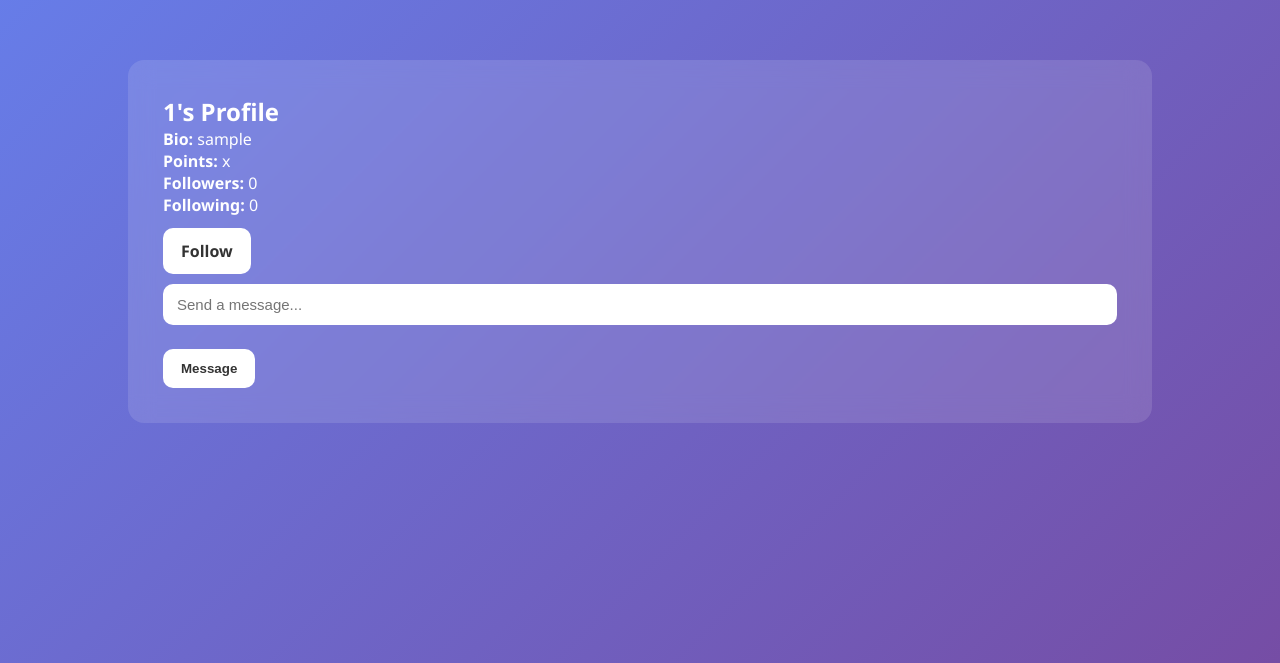
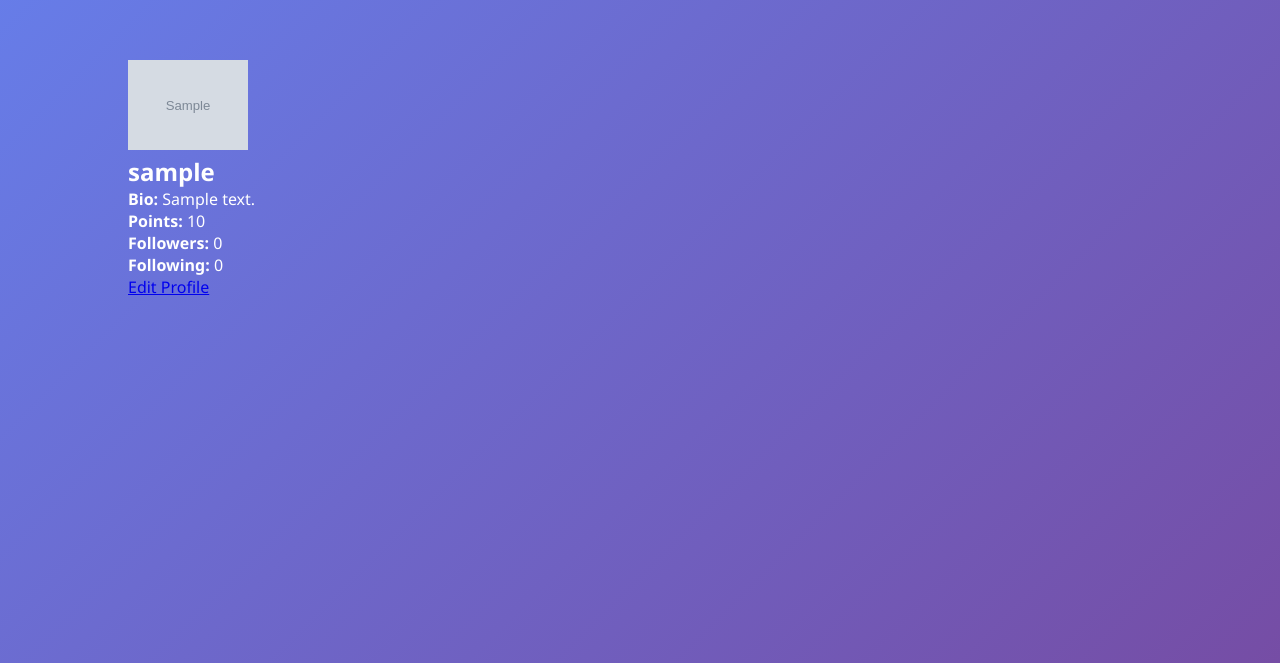
Before and after one commit to yashaswini-nalavala/Echovault-resilience-network, a Flask app: page /profile/1 in a window 1280 px wide. Shown: the part 58-721 px from the top of the page. Run offline with Flask 3, Linux system fonts and the light colour scheme; the visitor is signed in with stand-in values (Sample User, id 1); tables that the repository leaves empty hold one stand-in row (values such as "Sample post"); grey boxes marked "Sample" are stand-in pictures.

Commit message:
Refactor profile template for improved layout

```diff
--- a/templates/profile.html
+++ b/templates/profile.html
@@ -1,20 +1,21 @@
 {% extends "base.html" %}
+{% block content %}
 
-{% block content %}
-<div class="card">
-    <h2>{{ user[0] }}'s Profile</h2>
-    <p><strong>Bio:</strong> {{ user[1] }}</p>
-    <p><strong>Points:</strong> {{ user[2] }}</p>
-    <p><strong>Followers:</strong> {{ followers }}</p>
-    <p><strong>Following:</strong> {{ following }}</p>
+<div class="profile-box">
 
-    {% if session.get('user_id') and session.get('user_id') != profile_id %}
-        <a href="/follow/{{ profile_id }}" class="btn">Follow</a>
+<img src="{{ url_for('static', filename='uploads/' + user.profile_pic) }}" width="120">
 
-        <form method="POST" action="/message/{{ profile_id }}">
-            <input type="text" name="message" placeholder="Send a message..." required>
-            <button type="submit" class="btn">Message</button>
-        </form>
-    {% endif %}
+<h2>{{ user.username }}</h2>
+
+<p><strong>Bio:</strong> {{ user.bio }}</p>
+<p><strong>Points:</strong> {{ user.points }}</p>
+<p><strong>Followers:</strong> {{ followers }}</p>
+<p><strong>Following:</strong> {{ following }}</p>
+
+{% if session['user_id'] == user.id %}
+<a href="/edit_profile">Edit Profile</a>
+{% endif %}
+
 </div>
+
 {% endblock %}
```
